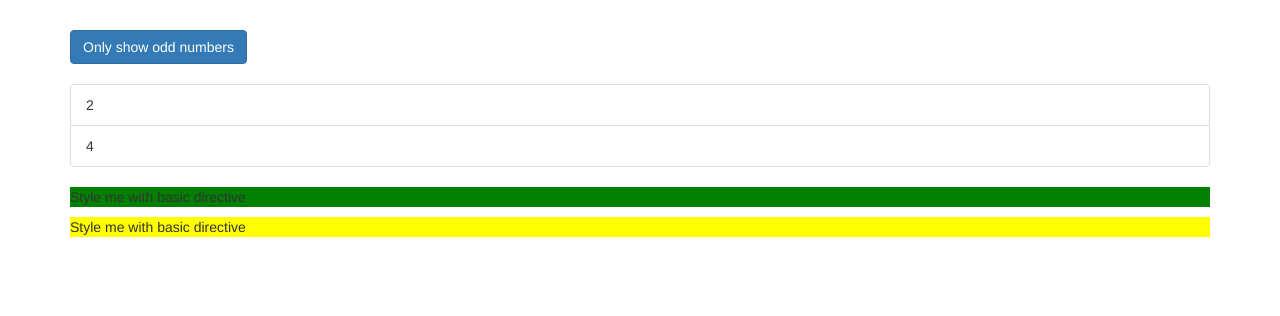
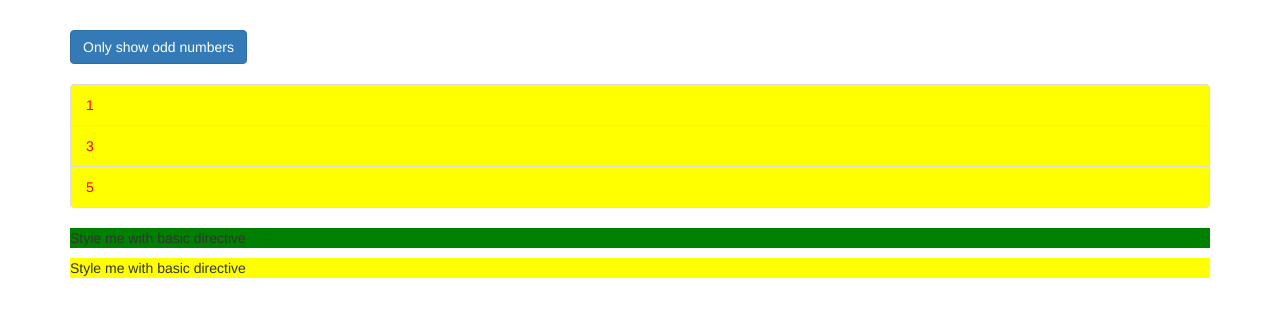
Before and after one commit to Leannelb/max-directives, an Angular app: page / in a window 1280 px wide. Shown: the top 316 px of the page. Built offline with nearby package versions, Linux system fonts and the light colour scheme.

Commit message:
building a structural directive

```diff
--- a/src/app/app.component.html
+++ b/src/app/app.component.html
@@ -6,7 +6,7 @@
       </button>
       <br /><br />
       <ul class="list-group">
-        <div *ngIf="onlyOdd">
+        <!-- <div *ngIf="onlyOdd">
             <li
             class="list-group-item odd"
             [ngClass]="{odd: odd % 2 !== 0}"
@@ -26,10 +26,20 @@
           {{even}}
         </li>
           </div>
-        </ng-template>
+        </ng-template> -->
+      <div *appUnless="onlyOdd">
+            <li
+            class="list-group-item odd"
+            [ngClass]="{odd: odd % 2 !== 0}"
+            [ngStyle]="{backgroundColor: odd % 2 !==0 ? 'yellow': 'transparent'}"
+            *ngFor="let odd of oddNumbers"
+            >
+            {{odd}}
+          </li>
+        </div>
       </ul>
       <p appBasicHilight>Style me with basic directive</p>
-      <p appBetterHighlight defaultColor="yellow" [highlightColor]="'red'">Style me with basic directive</p>
+      <p appBetterHighlight defaultColor="yellow" >Style me with basic directive</p>
 
   </div>
 </div>
--- a/src/app/app.module.ts
+++ b/src/app/app.module.ts
@@ -6,12 +6,14 @@
 import { AppComponent } from './app.component';
 import { BasicHilightDirective } from './basic-highlight/basic-highlight.directive';
 import { BetterHighlightDirective } from './better-highlight/better-highlight.directive';
+import { UnlessDirective } from './unless.directive';
 
 @NgModule({
   declarations: [
     AppComponent,
     BasicHilightDirective,
-    BetterHighlightDirective
+    BetterHighlightDirective,
+    UnlessDirective
   ],
   imports: [
     BrowserModule,
--- a/src/app/better-highlight/better-highlight.directive.ts
+++ b/src/app/better-highlight/better-highlight.directive.ts
@@ -12,7 +12,8 @@
 })
 export class BetterHighlightDirective {
   @Input() defaultColor: string = 'transparent';
-  @Input() highlightColor: string = 'blue';
+  @Input('appBetterHighlight') highlightColor: string = 'blue';
+  // if you set the provide an alias for the input, the same as the selector
 
   @HostBinding('style.backgroundColor') backgroundColor: string ;
 
--- /dev/null
+++ b/src/app/unless.directive.ts
@@ -0,0 +1,20 @@
+import { Directive, Input, TemplateRef, ViewContainerRef } from '@angular/core';
+
+@Directive({
+  selector: '[appUnless]'
+})
+export class UnlessDirective {
+  @Input() set appUnless(condition: boolean) {
+    if(!condition){
+        this.vcRef.createEmbeddedView(this.templateRef);
+    }else {
+      this.vcRef.clear();
+    }
+
+  }
+
+  constructor(private templateRef: TemplateRef<any>, private vcRef: ViewContainerRef) {
+
+  }
+
+}
```
Also changed, not shown: 1 other file (tests, documents, lock files or other folders).
